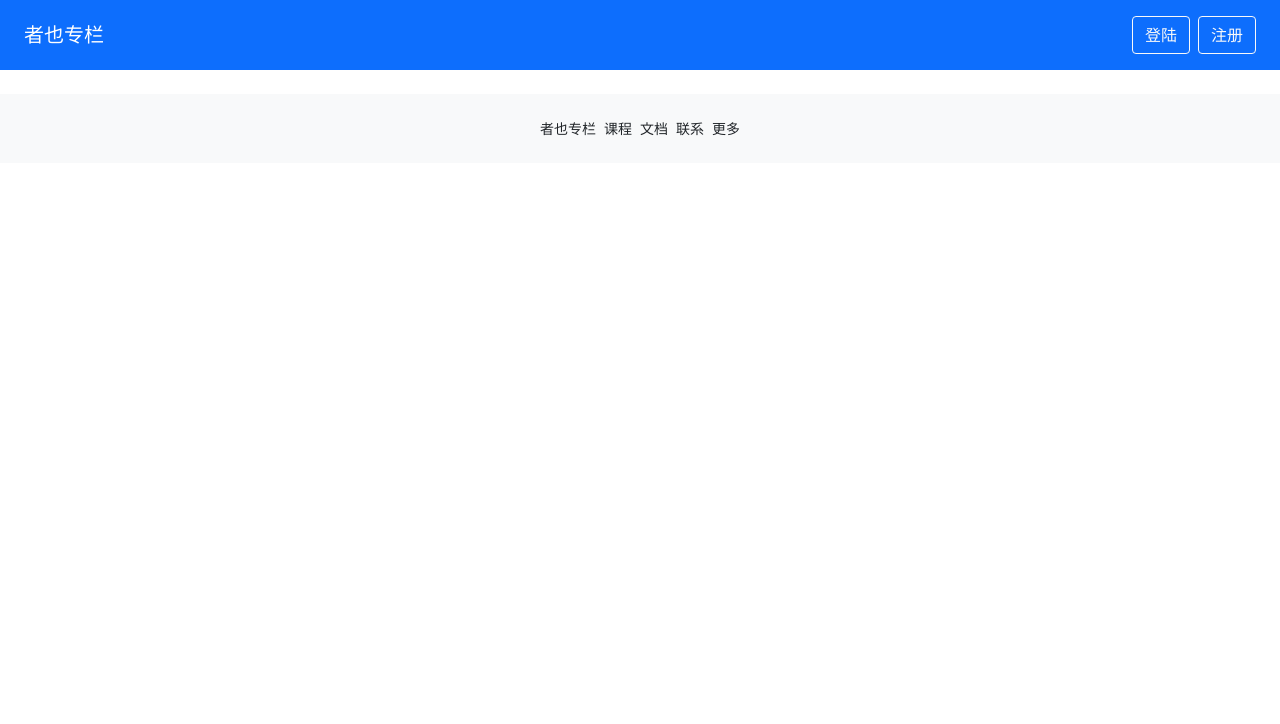
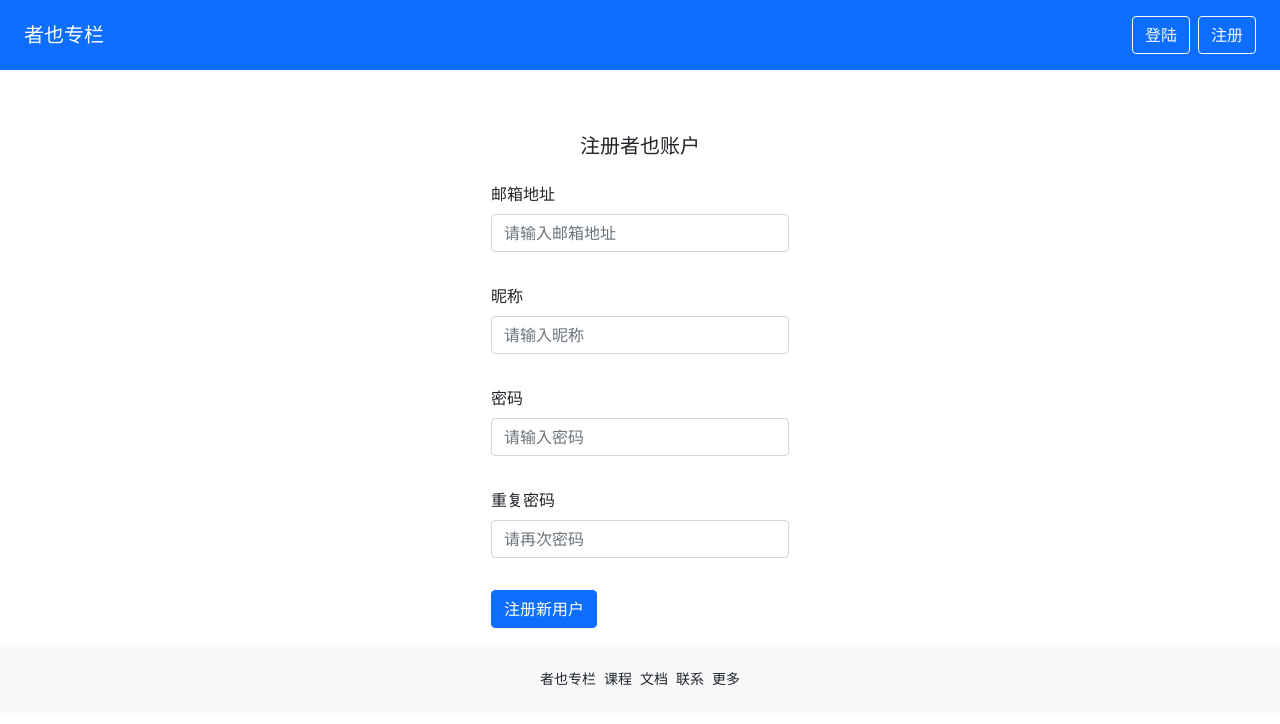
Before and after one commit to kororinto/zheye, a Vue app: page /signup in a window 1280 px wide. Shown: the top 724 px of the page. Built offline with nearby package versions, Linux system fonts and the light colour scheme.

Commit message:
注册账号、input自定义验证函数、退出登录

```diff
--- a/src/components/Dropdown.vue
+++ b/src/components/Dropdown.vue
@@ -3,9 +3,9 @@
         <a class="btn btn-outline-light my-2 dropdown-toggle" href="#" @click.prevent="toggle">{{ title }}</a>
         <ul class="dropdown-menu" style="display: block; left: -68%" v-show="visible">
             <li v-for="(item, index) in dropdownList" :key="index">
-                <router-link class="dropdown-item" :class="{ disabled: item.disabled }" to="/create">{{
+                <a class="dropdown-item" :class="{ disabled: item.disabled }" @click="item.click">{{
                     item.title ? item.title : '下拉选项'
-                }}</router-link>
+                }}</a>
             </li>
         </ul>
     </div>
@@ -18,6 +18,7 @@
 export interface DropdownItem {
     title?: string
     disabled?: boolean
+    click?: () => void
 }
 
 export default defineComponent({
--- a/src/components/GlobalHeader.vue
+++ b/src/components/GlobalHeader.vue
@@ -6,7 +6,7 @@
                 <router-link to="/login" class="btn btn-outline-light my-2">登陆</router-link>
             </li>
             <li class="list-inline-item">
-                <router-link to="/login" class="btn btn-outline-light my-2">注册</router-link>
+                <router-link to="/signup" class="btn btn-outline-light my-2">注册</router-link>
             </li>
         </ul>
         <ul v-else class="list-inline mb-0">
@@ -20,20 +20,9 @@
 <script lang="ts">
 import { defineComponent, PropType } from '@vue/runtime-core'
 import Dropdown, { DropdownItem } from './Dropdown.vue'
+import { useRouter } from 'vue-router'
+import { useStore } from 'vuex'
 import { UserProps } from '../store'
-
-const dropdownList: DropdownItem[] = [
-    {
-        title: '新建文章'
-    },
-    {
-        title: '编辑资料',
-        disabled: true
-    },
-    {
-        title: '退出登录'
-    }
-]
 
 export default defineComponent({
     name: 'GlobalHeader',
@@ -47,6 +36,26 @@
         }
     },
     setup() {
+        const router = useRouter()
+        const store = useStore()
+        const dropdownList: DropdownItem[] = [
+            {
+                title: '新建文章',
+                click() {
+                    router.push({ name: 'create' })
+                }
+            },
+            {
+                title: '编辑资料',
+                disabled: true
+            },
+            {
+                title: '退出登录',
+                click() {
+                    store.commit('logout')
+                }
+            }
+        ]
         return {
             dropdownList
         }
--- a/src/components/ValidateInput.vue
+++ b/src/components/ValidateInput.vue
@@ -30,7 +30,7 @@
 export type TagType = 'input' | 'textarea'
 
 export interface RuleItem {
-    type: 'required' | 'email' | 'range'
+    type: 'required' | 'email' | 'range' | 'custom'
     message: string
     min?: {
         message: string
@@ -40,6 +40,7 @@
         message: string
         length: number
     }
+    validator?: () => boolean
 }
 const emailReg = /^[a-zA-Z0-9.!#$%&’*+/=?^_`{|}~-]+@[a-zA-Z0-9-]+(?:\.[a-zA-Z0-9-]+)*$/
 export default defineComponent({
@@ -86,6 +87,14 @@
                             inputData.message = item.max.message
                         }
                         break
+                    case 'custom':
+                        if (item.validator) {
+                            passed = item.validator()
+                        }
+                        if (!passed) {
+                            inputData.message = item.message
+                        }
+                        break
                     default:
                         break
                 }
--- a/src/router.ts
+++ b/src/router.ts
@@ -3,6 +3,7 @@
 import Login from './views/Login.vue'
 import ColumnDetail from './views/ColumnDetail.vue'
 import CreatePost from './views/CreatePost.vue'
+import Signup from './views/Signup.vue'
 import store from './store'
 
 const routerHistory = createWebHistory()
@@ -19,6 +20,11 @@
             name: 'login',
             component: Login,
             meta: { redirectAlreadyLogin: true }
+        },
+        {
+            path: '/signup',
+            name: 'signup',
+            component: Signup
         },
         {
             path: '/column/:id',
--- a/src/store.ts
+++ b/src/store.ts
@@ -1,5 +1,6 @@
 import axios from 'axios'
 import { createStore, Commit } from 'vuex'
+import router from './router'
 
 export interface ImageProps {
     _id?: string
@@ -89,6 +90,12 @@
             state.token = token
             localStorage.setItem('token', token)
             axios.defaults.headers.common.Authorization = `Bearer ${token}`
+        },
+        logout(state) {
+            localStorage.removeItem('token')
+            state.token = ''
+            router.push({ name: 'home' })
+            location.reload()
         }
     },
     actions: {
--- /dev/null
+++ b/src/views/Signup.vue
@@ -0,0 +1,112 @@
+<template>
+    <div class="signup-page mx-auto p-3 w-330">
+        <h5 class="my-4 text-center">注册者也账户</h5>
+        <validate-form @form-submit="onFormSubmit">
+            <div class="mb-3">
+                <label class="form-label">邮箱地址</label>
+                <validate-input :rules="emailRules" v-model="formData.email" placeholder="请输入邮箱地址" type="text" />
+            </div>
+            <div class="mb-3">
+                <label class="form-label">昵称</label>
+                <validate-input :rules="nameRules" v-model="formData.nickName" placeholder="请输入昵称" type="text" />
+            </div>
+            <div class="mb-3">
+                <label class="form-label">密码</label>
+                <validate-input
+                    type="password"
+                    placeholder="请输入密码"
+                    :rules="passwordRules"
+                    v-model="formData.password"
+                />
+            </div>
+            <div class="mb-3">
+                <label class="form-label">重复密码</label>
+                <validate-input
+                    type="password"
+                    placeholder="请再次密码"
+                    :rules="repeatPasswordRules"
+                    v-model="formData.repeatPassword"
+                />
+            </div>
+            <template #submit>
+                <button type="submit" class="btn btn-primary btn-block btn-large">注册新用户</button>
+            </template>
+        </validate-form>
+    </div>
+</template>
+
+<script lang="ts">
+import { defineComponent, reactive } from 'vue'
+import { useRouter } from 'vue-router'
+import axios from 'axios'
+import ValidateInput, { RuleItem } from '../components/ValidateInput.vue'
+import ValidateForm from '../components/ValidateForm.vue'
+import createMessage from '../components/createMessage'
+
+export default defineComponent({
+    name: 'Signup',
+    components: {
+        ValidateInput,
+        ValidateForm
+    },
+    setup() {
+        const formData = reactive({
+            email: '',
+            nickName: '',
+            password: '',
+            repeatPassword: ''
+        })
+        const router = useRouter()
+        const emailRules: RuleItem[] = [
+            { type: 'required', message: '电子邮箱地址不能为空' },
+            { type: 'email', message: '请输入正确的电子邮箱格式' }
+        ]
+        const nameRules: RuleItem[] = [{ type: 'required', message: '昵称不能为空' }]
+        const passwordRules: RuleItem[] = [{ type: 'required', message: '密码不能为空' }]
+        const repeatPasswordRules: RuleItem[] = [
+            { type: 'required', message: '重复密码不能为空' },
+            {
+                type: 'custom',
+                validator: () => {
+                    return formData.password === formData.repeatPassword
+                },
+                message: '密码不相同'
+            }
+        ]
+        const onFormSubmit = (result: boolean) => {
+            if (result) {
+                const payload = {
+                    email: formData.email,
+                    password: formData.password,
+                    nickName: formData.nickName
+                }
+                axios
+                    .post('/users/', payload)
+                    .then(() => {
+                        createMessage('注册成功 正在跳转登录页面', 'success')
+                        setTimeout(() => {
+                            router.push('/login')
+                        })
+                    })
+                    .catch((e) => {
+                        console.log(e)
+                    })
+            }
+        }
+        return {
+            emailRules,
+            nameRules,
+            passwordRules,
+            repeatPasswordRules,
+            onFormSubmit,
+            formData
+        }
+    }
+})
+</script>
+
+<style>
+.w-330 {
+    max-width: 330px;
+}
+</style>
```
